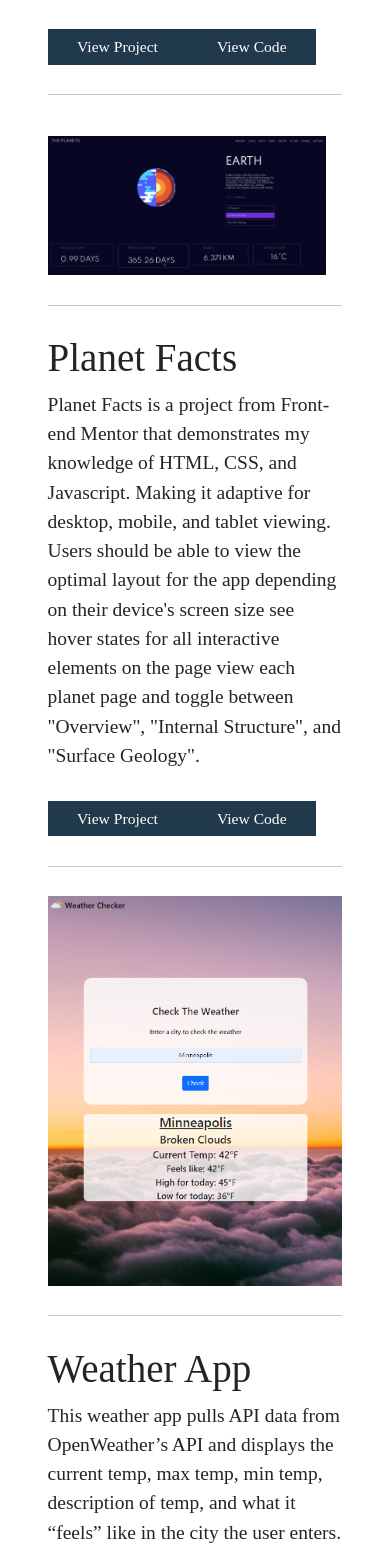
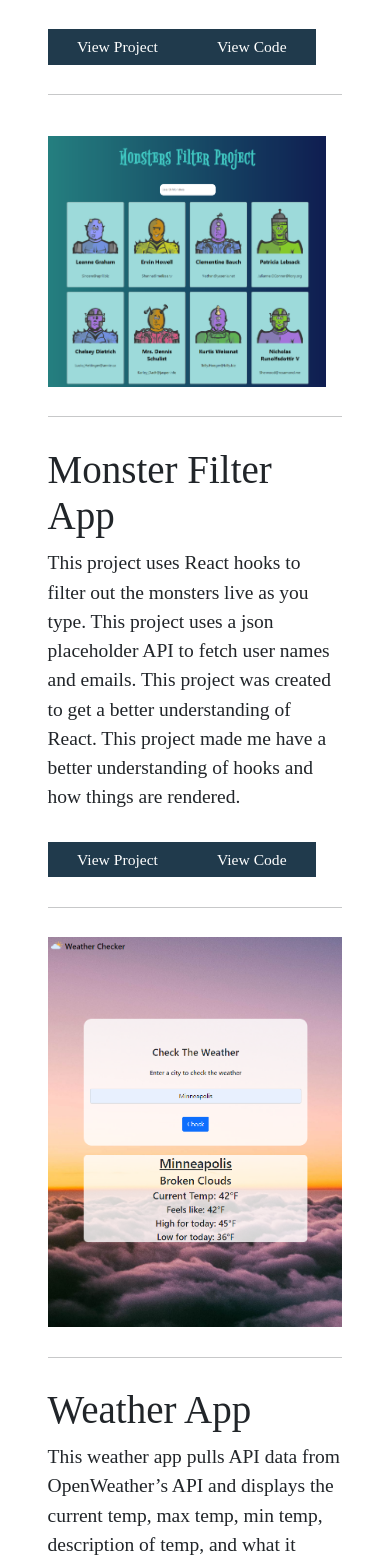
Before and after one commit to lbruesehoff/WebPortfolio, a React (Create React App) app: page /Portfolio in a window 390 px wide. Shown: the part 2520-4084 px from the top of the page. Built offline with nearby package versions, Linux system fonts and the light colour scheme; a web font is replaced by a local one.

Commit message:
Add Monster Filter project

```diff
--- a/src/Portfolio.js
+++ b/src/Portfolio.js
@@ -4,6 +4,7 @@ import VonzellaComp from './components/Projects/Vonzella/VonzellaComp';
 import WeatherComp from './components/Projects/WeatherApp/WeatherComp';
 import GitHubSearch from './components/Projects/GitHubSearch/GitHubSearch';
 import StudioGhibli from './components/Projects/StudioGhibli/StudioGhibli';
+import Monster from './components/Projects/Monster/Monster';
 
 export default class Portfolio extends Component {
   render() {
@@ -12,8 +13,9 @@ export default class Portfolio extends Component {
         <VonzellaComp/>
         <GitHubSearch />
         <StudioGhibli />
+        <Monster />
+        <WeatherComp />
         <PlanetComp />
-        <WeatherComp />
       </div>
     )
   }
--- /dev/null
+++ b/src/components/Projects/Monster/Monster.css
@@ -0,0 +1,95 @@
+.MonsterPreview{
+    display: flex;
+    padding: 3% 8% 0 8%;
+    justify-content: space-evenly;
+  }
+
+  .MonsterMobile{
+    display: none;
+  }
+
+  .MonsterPreview img{
+    height: 100%;
+    width: 40%;
+    align-self: center;
+    padding-right: 5%;
+  }
+
+  .MonsterDesc{
+   padding: 0 10% 0 0%;
+   font-size: 1.3vw;
+  }
+
+  .MonsterDesc h1{
+    font-size: 3vw;
+  }
+
+  .MonsterDesc hr{
+    margin: 10% 0%;
+  }
+
+  .MonsterPreview button{
+    background-color: white;
+    padding: 2% 10%;
+    margin-top: 5%;
+    font-size: 1.1vw;
+  }
+
+  .MonsterPreview button:hover{
+    background-color: #33323d;
+    color: white;
+  }
+
+  @media (max-width:500px){
+    .MonsterPreview{
+      flex-direction: column;
+    }
+
+    .MonsterImg{
+      display: none;
+    }
+
+    .MonsterMobile{
+      display: flex;
+    }
+
+    .MonsterPreview img{
+      width: 90%;
+    }
+
+    .MonsterDesc{
+      padding:0% 5%;
+      font-size: 5vw;
+    }
+
+    .MonsterDesc h1{
+      font-size: 10vw;
+    }
+
+    .MonsterPreview button{
+      font-size: 4vw;
+      background-color: #203a4c;
+      color: white;
+      border: none;
+    }
+
+  }
+
+  @media (min-width:768px) and (max-width:1024px){
+    .MonsterPreview img{
+      width: 50%;
+    }
+
+    .MonsterDesc{
+      padding:0% 5% 0 0;
+      font-size: 2.5vw;
+    }
+
+    .MonsterDesc h1{
+      font-size: 5vw;
+    }
+
+    .MonsterPreview button{
+      font-size: 2vw;
+    }
+  }
--- /dev/null
+++ b/src/components/Projects/Monster/Monster.js
@@ -0,0 +1,29 @@
+import React, { Component } from 'react';
+import './Monster.css';
+
+class Monster extends Component {
+    render() {
+        return (
+            <div className="MonsterPreview">
+
+            <img className='MonsterMobile' src="./images/monsters.PNG"/>
+          <div className="MonsterDesc">
+            <hr/>
+            <h1>Monster Filter App</h1>
+            <p>
+                This project uses React hooks to filter out the monsters live as you type. This project uses
+                a json placeholder API to fetch user names and emails. This project was created to get a better understanding of React.
+                This project made me have a better understanding of hooks and how things are rendered.
+            </p>
+            <a href="https://warm-platypus-e33351.netlify.app/" target="_blank"><button>View Project</button></a>
+            <a href="https://github.com/lbruesehoff/MonsterFilter" target="_blank"><button>View Code</button></a>
+            <hr/>
+          </div>
+
+          <img className="MonsterImg" src="./images/monsters.PNG"/>
+        </div>
+        );
+    }
+}
+
+export default Monster;
```
Also changed, not shown: public/images/Monsters.PNG (added).
